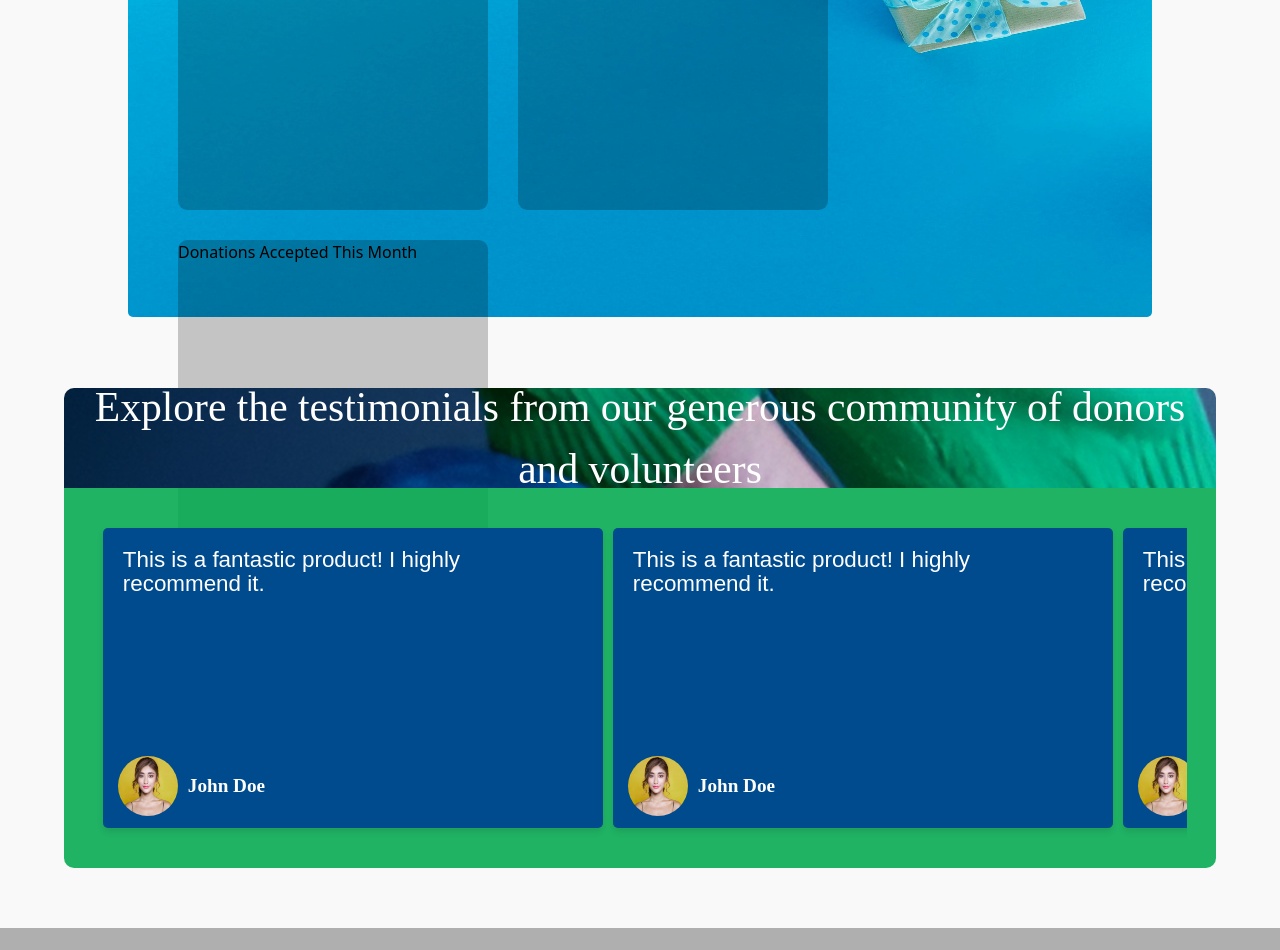
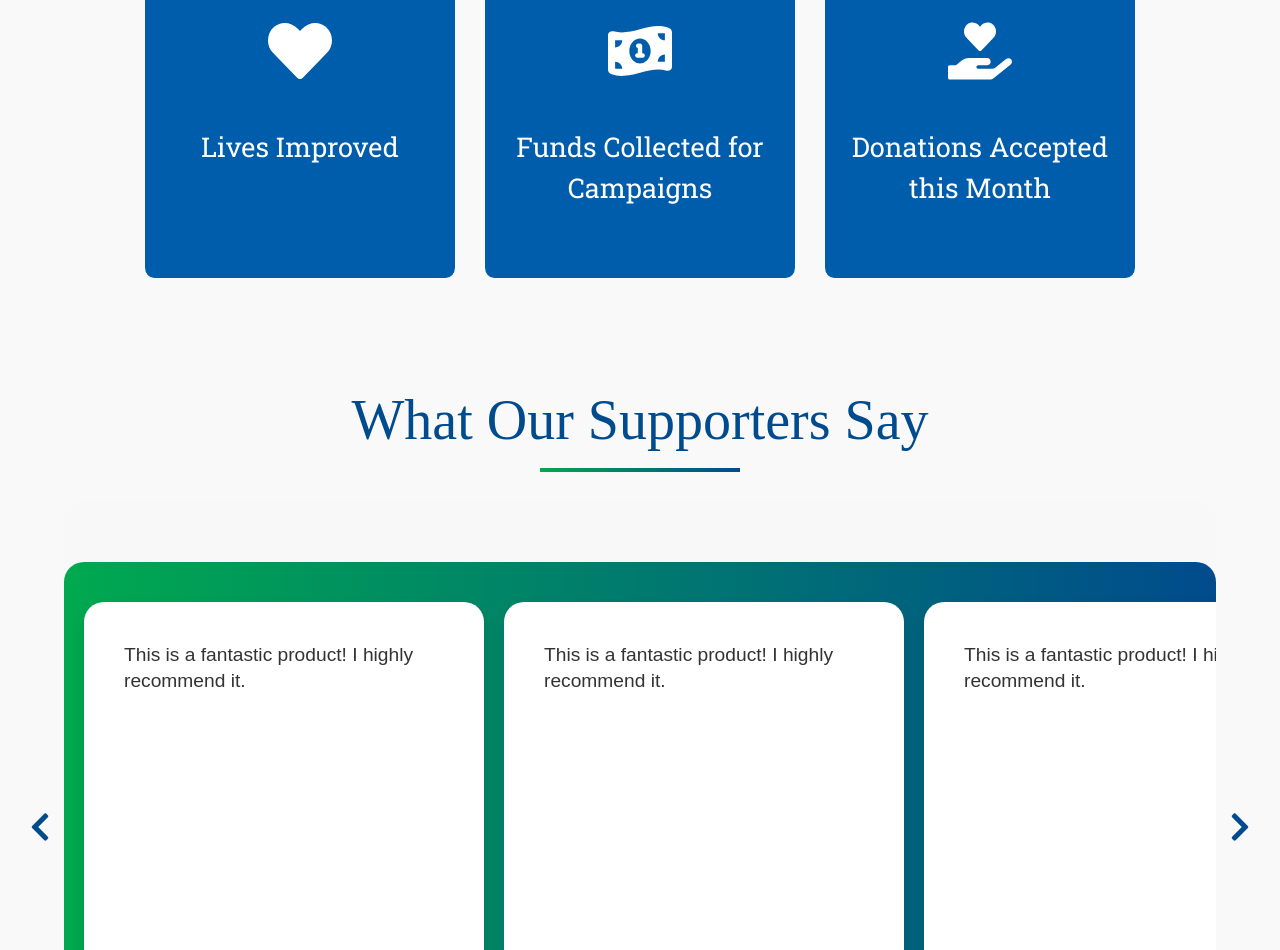
Before and after one commit to vinay-dhankhar/daankarenDeplyment, a React (Create React App) app in the folder frontend/: page / in a window 1280 px wide. Shown: the part 960-1910 px from the top of the page. Built offline with nearby package versions, Linux system fonts and the light colour scheme.

Commit message:
Changes to homepage

```diff
--- a/frontend/src/CSS/homepage.css
+++ b/frontend/src/CSS/homepage.css
@@ -9,9 +9,8 @@
 }
 
 .data {
-    width: 80%;
+    width: 90%;
     height: 95%;
-    background-image: url('../components/Images/wepik-export-202403041512455kLH.jpeg');
     background-size: 100% 475px;
     background-repeat: no-repeat;
     background-position: center;
@@ -20,23 +19,36 @@
     flex-wrap: wrap;
     align-items: center;
     border-radius: 5px;
+    justify-content: center;
 }
 
 .data-cards-container {
     display: flex;
     flex-wrap: wrap;
-    padding-left: 50px;
     gap: 30px;
+    justify-content: center;
+    align-items: center;
 }
 
 .data-cards {
-    height: 320px;
+    height: 350px;
     width: 310px;
-    background-color: rgba(0, 0, 0, 0.215);
+    background-color: #005DAB;
     border-radius: 3%;
+    font-size: 1.7rem;
+    text-align: center;
+    color: white;
+    font-family: "Roboto Slab", sans-serif;
+    justify-content: flex-start;
+    padding: 3rem 0;
 }
 
-
+.data-cards .icon-container {
+    display: flex;
+    justify-content: center;
+    align-items: center;
+    height: 150px;
+}
 
 /* reviews section */
 @import url('https://fonts.googleapis.com/css2?family=Libre+Baskerville:ital,wght@0,400;0,700;1,400&display=swap');
@@ -44,11 +56,9 @@
 @import url('https://fonts.googleapis.com/css2?family=Courgette&family=Exo+2:ital,wght@0,100..900;1,100..900&family=Poppins:ital,wght@0,100;0,200;0,300;0,400;0,500;0,600;0,700;0,800;0,900;1,100;1,200;1,300;1,400;1,500;1,600;1,700;1,800;1,900&display=swap');
 
 .review-section-container {
-    height: 400px;
     width: 100%;
     display: flex;
     flex-direction: column;
-    justify-content: center;
     align-items: center;
     margin-top: 50px;
     margin-bottom: 20px;
@@ -57,106 +67,149 @@
 .review-tagline-div {
     width: 100%;
     display: flex;
-    /* align-items: center; */
     justify-content: center;
-    height: 50px;
-}
-
-.review-tagline-innerdiv {
-    width: 90%;
-    height: 200%;
-    background-image: url("../components/Images/carousel3.jpeg");
-    border-top-left-radius: 10px;
-    border-top-right-radius: 10px;
-    display: flex;
-    justify-content: center;
-    align-items: center;
+    margin-bottom: 30px;
 }
 
 .review-tagline {
     font-family: "Satisfy", cursive;
-    font-weight: 500;
-    font-style: normal;
-    font-size: 2.6rem;
-    color: white;
+    font-size: 3.5rem;
+    color: #004b8d;
     text-align: center;
-    margin-left: 5px;
-    margin-right: 5px;
+    position: relative;
+    padding-bottom: 10px;
+}
+
+.review-tagline::after {
+    content: "";
+    position: absolute;
+    bottom: 0;
+    left: 50%;
+    transform: translateX(-50%);
+    width: 200px;
+    height: 4px;
+    background-image: linear-gradient(to right, #00a94f, #004b8d);
 }
 
 .review-section {
-    background-color: #00a94fde;
+    background-color: #f8f8f8;
     width: 90%;
-    height: 95%;
+    padding: 60px 0;
     display: flex;
     justify-content: center;
     align-items: center;
-    overflow-x: auto;
-    scroll-behavior: smooth;
-    scroll-snap-type: x mandatory;
-    border-bottom-left-radius: 10px;
-    border-bottom-right-radius: 10px;
-    margin-top: 50px;
-    margin-bottom: -100px;
-    padding-top: 20px;
-    padding-bottom: 20px;
+    border-radius: 20px;
+    position: relative;
 }
-
 
 .review-cards-container {
     display: flex;
-    justify-content: flex-start;
     align-items: center;
-    height: 100%;
-    width: 95%;
-    overflow: auto;
-    gap: 10px;
-    border-radius: 5px;
-    padding: 0 10px;
+    gap: 20px;
+    padding: 0 20px;
+    background: linear-gradient(to right, #00a94f, #004b8d);
+    padding: 40px 20px;
+    border-radius: 20px;
+    overflow-x: hidden;
 }
 
 .review-card {
-    min-width: 500px;
-    height: 300px;
-    border-radius: 5px;
-    box-shadow: 0 4px 6px rgba(0, 0, 0, 0.1);
-    padding: 20px;
-    background-color: #004b8d;
-    color: white;
+    min-width: 400px;
+    height: 450px;
+    border-radius: 20px;
+    box-shadow: 0 8px 16px rgba(0, 0, 0, 0.1);
+    padding: 40px;
+    background-color: #ffffff;
+    color: #333333;
     position: relative;
     overflow: hidden;
     font-family: "Poppins", sans-serif;
     font-weight: 400;
     font-style: normal;
-    font-size: 1.4rem;
-    line-height: 1.5rem;
+    font-size: 1.2rem;
+    line-height: 1.6rem;
+    transition: transform 0.3s ease-in-out, box-shadow 0.3s ease-in-out;
+}
+
+.review-card:hover {
+    transform: translateY(-10px);
+    box-shadow: 0 16px 24px rgba(0, 0, 0, 0.2);
 }
 
 .card-review {
     text-align: left;
-    margin-bottom: 20px;
+    margin-bottom: 30px;
 }
 
 .card-footer {
     position: absolute;
-    bottom: 12px;
-    left: 15px;
+    bottom: 30px;
+    left: 40px;
     display: flex;
     align-items: center;
 }
 
+.card-group {
+    display: flex;
+    gap: 20px;
+}
+
+.card-groups-container {
+    display: flex;
+    align-items: center;
+    gap: 20px;
+    padding: 0 20px;
+    background: linear-gradient(to right, #00a94f, #004b8d);
+    padding: 40px 20px;
+    border-radius: 20px;
+    overflow-x: hidden;
+    scroll-behavior: smooth;
+    transition: transform 0.5s ease-in-out; /* Add this line */
+}
+
+.card-groups-container.animate {
+    transform: translateX(-10px); /* Adjust the value as needed */
+}
+
 .profile-image {
-    width: 60px;
-    height: 60px;
+    width: 70px;
+    height: 70px;
     border-radius: 50%;
-    margin-right: 10px;
+    margin-right: 15px;
+    border: 4px solid #00a94f;
 }
 
 .username {
-    font-size: 1.2rem;
+    font-size: 1.4rem;
     font-family: "Libre Baskerville", serif;
     font-weight: 700;
     font-style: normal;
+    color: #004b8d;
+}
+
+.scroll-btn {
+    position: absolute;
+    top: 50%;
+    transform: translateY(-50%);
+    background-color: transparent;
+    border: none;
+    color: #004b8d;
+    font-size: 2rem;
+    cursor: pointer;
+    z-index: 1;
+    transition: color 0.3s ease-in-out;
+}
+
+.scroll-btn:hover {
+    color: #00a94f;
+}
+
+.prev {
+    left: -40px;
+}
+
+.next {
+    right: -40px;
 }
 
 /* Hide scrollbar */
--- a/frontend/src/components/HomepageDataSection.js
+++ b/frontend/src/components/HomepageDataSection.js
@@ -1,4 +1,7 @@
 import React from "react";
+import { FaHeart } from "react-icons/fa";
+import { FaMoneyBill1Wave } from "react-icons/fa6";
+import { FaHandHoldingHeart } from "react-icons/fa";
 
 // css written in homepage.css file
 const DataSection = () => {
@@ -7,9 +10,24 @@ const DataSection = () => {
             <div className="data-section">
                 <div className='data'>
                     <div className='data-cards-container'>
-                        <div className='data-cards'>Lives Improved</div>
-                        <div className='data-cards'>Fund Collected For Campaingns</div>
-                        <div className='data-cards'>Donations Accepted This Month</div>
+                        <div className='data-cards'>
+                            <div className="icon-container">
+                            <FaHeart style={{color: 'white', fontSize: '4rem'}}/>
+                            </div>
+                            <span>Lives Improved</span>
+                        </div>
+                        <div className='data-cards'>
+                            <div className="icon-container">
+                            <FaMoneyBill1Wave style={{color: 'white', fontSize: '4rem'}}/>
+                            </div>
+                            <span>Funds Collected for Campaigns</span>
+                        </div>
+                        <div className='data-cards'>
+                            <div className="icon-container">
+                            <FaHandHoldingHeart style={{color: 'white', fontSize: '4rem'}}/>
+                            </div>
+                            <span>Donations Accepted this Month</span>
+                        </div>
                     </div>
                 </div>
             </div>
--- a/frontend/src/components/Reviews-Section.js
+++ b/frontend/src/components/Reviews-Section.js
@@ -1,53 +1,108 @@
-import React from "react";
+import React, { useState, useRef } from "react";
 import ReviewCard from "./ReviewCard";
 import imgSrc from './Images/pexels-photo-415829.webp'
+import { FaChevronLeft, FaChevronRight } from 'react-icons/fa';
 
 // CSS written in homepage css
 function ReviewsSection() {
-    return (
-        <>
-            <div className="review-section-container">
-                <div className="review-tagline-div">
-                    <div className="review-tagline-innerdiv"><span className="review-tagline">Explore the testimonials from our generous community of donors and volunteers</span>
-                    {/* <img src={imgSrc1} /> */}
-                    </div>
-                </div>
-                <div className="review-section">
-                    <div className="review-cards-container">
+    const [currentIndex, setCurrentIndex] = useState(0);
+    const cardContainerRef = useRef(null);
+    const [isAnimating, setIsAnimating] = useState(false);
+
+    const handlePrev = () => {
+        if (currentIndex === 0) {
+            setCurrentIndex(cards.length - 1);
+        } else {
+            setCurrentIndex(currentIndex - 1);
+        }
+        scrollToCard(currentIndex);
+    };
+
+    const handleNext = () => {
+        if (currentIndex === cards.length - 1) {
+            setCurrentIndex(0);
+        } else {
+            setCurrentIndex(currentIndex + 1);
+        }
+        scrollToCard(currentIndex);
+    };
+
+    const scrollToCard = (index) => {
+        if (cardContainerRef.current) {
+          const cardGroupWidth = cardContainerRef.current.offsetWidth;
+          cardContainerRef.current.scrollLeft = index * cardGroupWidth;
+          setIsAnimating(true);
+          setTimeout(() => {
+            setIsAnimating(false);
+          }, 500); // Adjust the duration as needed
+        }
+    };
+
+    const cards = [
+        <div key="card-group" className="card-group">
           <ReviewCard
+            key={1}
             review="This is a fantastic product! I highly recommend it."
             username="John Doe"
             profileImage={imgSrc}
           />
           <ReviewCard
+            key={2}
             review="This is a fantastic product! I highly recommend it."
             username="John Doe"
             profileImage={imgSrc}
           />
           <ReviewCard
+            key={3}
             review="This is a fantastic product! I highly recommend it."
-                            username="JohnDoe"
+            username="John Doe"
+            profileImage={imgSrc}
+          />
+        </div>,
+        <div key="card-group" className="card-group">
+          <ReviewCard
+            key={4}
+            review="This is a fantastic product! I highly recommend it."
+            username="Jane Doe"
             profileImage={imgSrc}
           />
           <ReviewCard
+            key={5}
             review="This is a fantastic product! I highly recommend it."
-                            username="JohnDoe"
+            username="Jane Doe"
             profileImage={imgSrc}
           />
           <ReviewCard
+            key={6}
             review="This is a fantastic product! I highly recommend it."
-                            username="JohnDoe"
-                            profileImage={imgSrc}
-                        />
-                        <ReviewCard
-                            review="This is a fantastic product! I highly recommend it."
-                            username="JohnDoe"
+            username="Jane Doe"
             profileImage={imgSrc}
           />
         </div>
+        // Add more card groups here if needed
+    ];
+
+    return (
+        <>
+            <div className="review-section-container">
+                <div className="review-tagline-div">
+                    <h2 className="review-tagline">What Our Supporters Say</h2>
+                </div>
+                <div className="review-section">
+                    <button className="scroll-btn prev" onClick={handlePrev}>
+                        <FaChevronLeft />
+                    </button>
+                    <div
+                    className={`card-groups-container ${isAnimating ? 'animate' : ''}`}
+                    ref={cardContainerRef}
+                    >
+                        {cards[currentIndex]}
+                    </div>
+                    <button className="scroll-btn next" onClick={handleNext}>
+                        <FaChevronRight />
+                    </button>
                 </div>
             </div>
-            <br></br><br></br><br></br><br></br><br></br>
         </>
     )
 }
```
Lines whose indentation alone changed are shown as unchanged.
